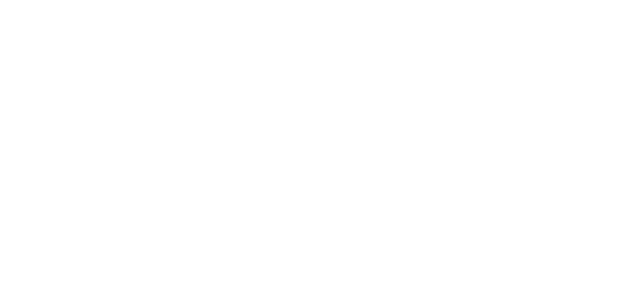
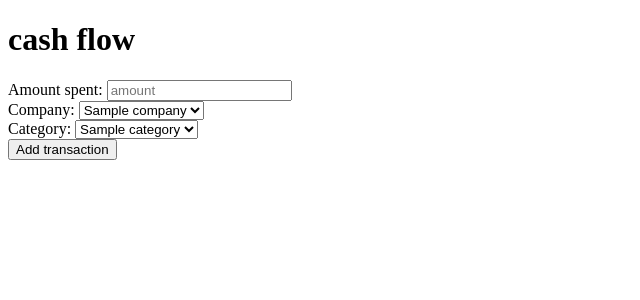
Before and after one commit to AvianLearning/python-flask-spending-tracker, a Flask app: page /add-transaction in a window 1280 px wide. Before the commit the part shown is empty. Shown: the top 300 px of the page, without its empty margins (0-640 px from the left). Run offline with Flask 2, Linux system fonts and the light colour scheme; a database or web service that is not in the repository returns one stand-in record (values such as "Sample title"); some libraries are stand-ins or nearby versions.

Commit message:
Added html template - form for adding transactions

```diff
--- a/templates/add-transaction.html
+++ b/templates/add-transaction.html
@@ -0,0 +1,32 @@
+{% extends "base.html" %}
+
+{% block content %}
+<form action="/" method="POST">
+    <div>
+        <label for="amount">Amount spent: </label>
+        <input type="number" id="amount" name="amount" placeholder="amount" required>
+    </div>
+
+    <div>
+        <label for="company">Company: </label>
+        <select id="company" name="company_id">
+            {% for company in companies %}
+            <option value="{{ company.id }}">{{ company.name }}</option>
+            {% endfor %}
+        </select>
+    </div>
+
+    <div>
+        <label for="tag">Category: </label>
+        <select id="tag" name="tag_id">
+            {% for tag in tags %}
+            <option value="{{ tag.id }}">{{ tag.category }}</option>
+            {% endfor %}
+        </select>
+    </div>
+
+    <button type="submit">Add transaction</button>
+
+</form>
+
+{% endblock  %}
--- a/templates/index.html
+++ b/templates/index.html
@@ -9,7 +9,7 @@
     <article class="transaction-list">
         <ul>
             <li>{{ transaction.company.name }}</li>
-            <li>£ {{ transaction.amount }}</li>
+            <li>£{{ transaction.amount }}</li>
             <li>{{ transaction.tag.category }}</li>
         </ul>
 </article>
```
